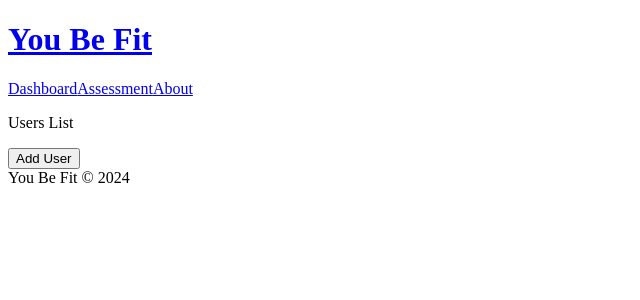
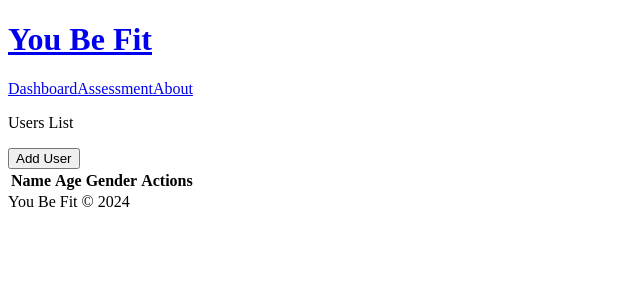
Before and after one commit to Sanjero20/you-be-fit, a React (Vite) app: page /dashboard in a window 1280 px wide. Shown: the top 300 px of the page, without its empty margins (0-640 px from the left). Built offline with nearby package versions, Linux system fonts and the light colour scheme; the HTML template or start-up script is replaced by a standard one.

Commit message:
feat: display users table

```diff
--- /dev/null
+++ b/src/pages/dashboard/components/users-table.tsx
@@ -0,0 +1,59 @@
+import { Button } from "@/components/ui/button";
+import {
+  Table,
+  TableBody,
+  TableCell,
+  TableHead,
+  TableHeader,
+  TableRow,
+} from "@/components/ui/table";
+import { IUser } from "@/types/user";
+import { Trash, Edit } from "lucide-react";
+
+interface UsersTableProps {
+  users: IUser[];
+}
+
+function UsersTable({ users }: UsersTableProps) {
+  return (
+    <Table className="border">
+      <TableHeader>
+        <TableRow>
+          <TableHead>Name</TableHead>
+          <TableHead>Age</TableHead>
+          <TableHead>Gender</TableHead>
+          <TableHead className="w-36">Actions</TableHead>
+        </TableRow>
+      </TableHeader>
+
+      <TableBody>
+        {users.length > 0 &&
+          users.map((user) => (
+            <TableRow key={user.id}>
+              <TableCell>{user.name}</TableCell>
+              <TableCell>{user.gender}</TableCell>
+              <TableCell>{user.age}</TableCell>
+
+              {/* Actions Column */}
+              <TableCell className="flex gap-2">
+                <Button
+                  variant="outline"
+                  className="hover:bg-destructive hover:text-white"
+                >
+                  <Trash />
+                </Button>
+
+                <Button
+                  variant="outline"
+                  className="hover:bg-primary hover:text-white"
+                >
+                  <Edit />
+                </Button>
+              </TableCell>
+            </TableRow>
+          ))}
+      </TableBody>
+    </Table>
+  );
+}
+export default UsersTable;
--- a/src/pages/dashboard/index.tsx
+++ b/src/pages/dashboard/index.tsx
@@ -1,12 +1,12 @@
 import { useState } from "react";
 //
-import { Separator } from "@/components/ui/separator";
 import { Button } from "@/components/ui/button";
+import UsersTable from "./components/users-table";
+import AddUserForm from "./components/add-user-form";
 import Modal from "@/components/common/modal";
 //
 import useModal from "@/hooks/useModal";
 import { IUser } from "@/types/user";
-import AddUserForm from "./components/add-user-form";
 
 function DashboardPage() {
   const [users, setUsers] = useState<IUser[]>([]);
@@ -24,19 +24,7 @@ function DashboardPage() {
         <Button onClick={openModal}>Add User</Button>
       </div>
 
-      <Separator />
-      {/*  */}
-      {users.length > 0 && (
-        <section>
-          {users.map((user, index) => (
-            <div key={index}>
-              <div>{user.name}</div>
-              <div>{user.age}</div>
-              <div>{user.gender}</div>
-            </div>
-          ))}
-        </section>
-      )}
+      <UsersTable users={users} />
 
       <Modal isOpen={isModalOpen} closeModal={closeModal}>
         <AddUserForm addUser={handleAddUser} />
```
